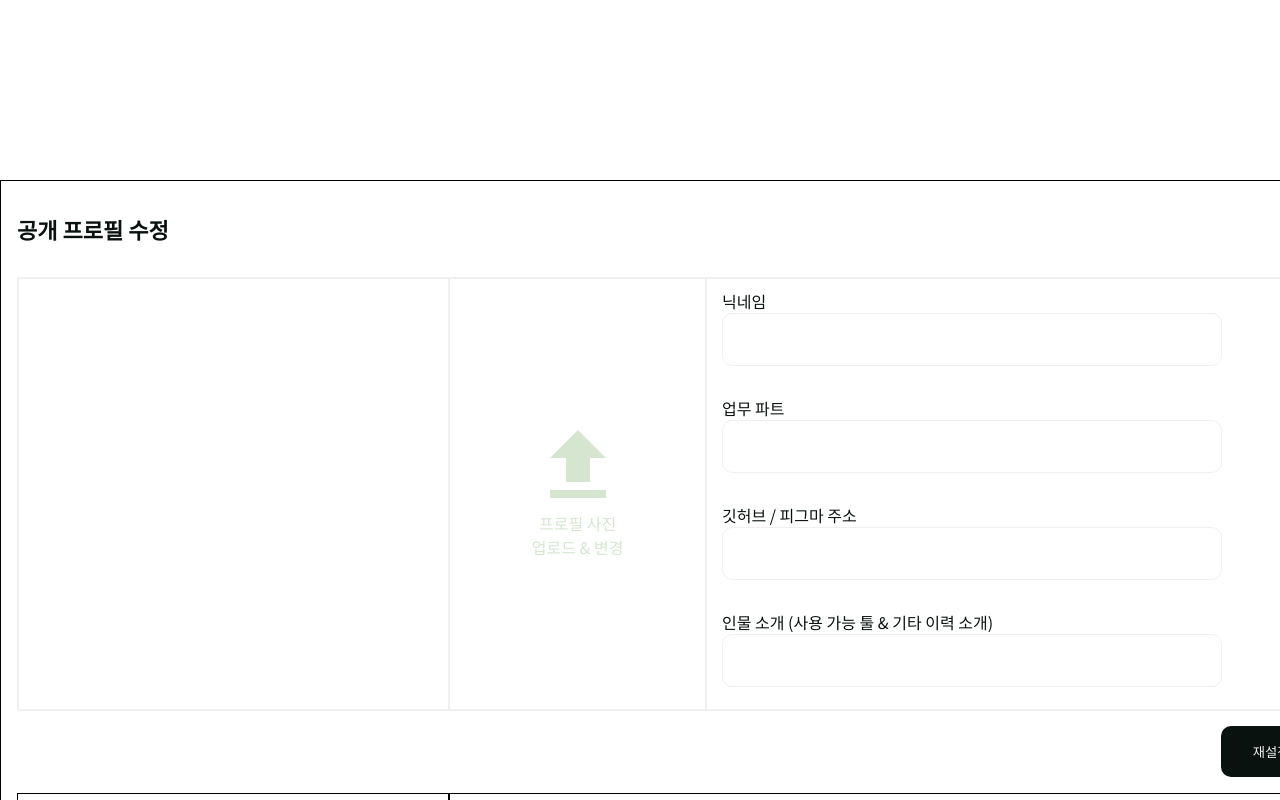
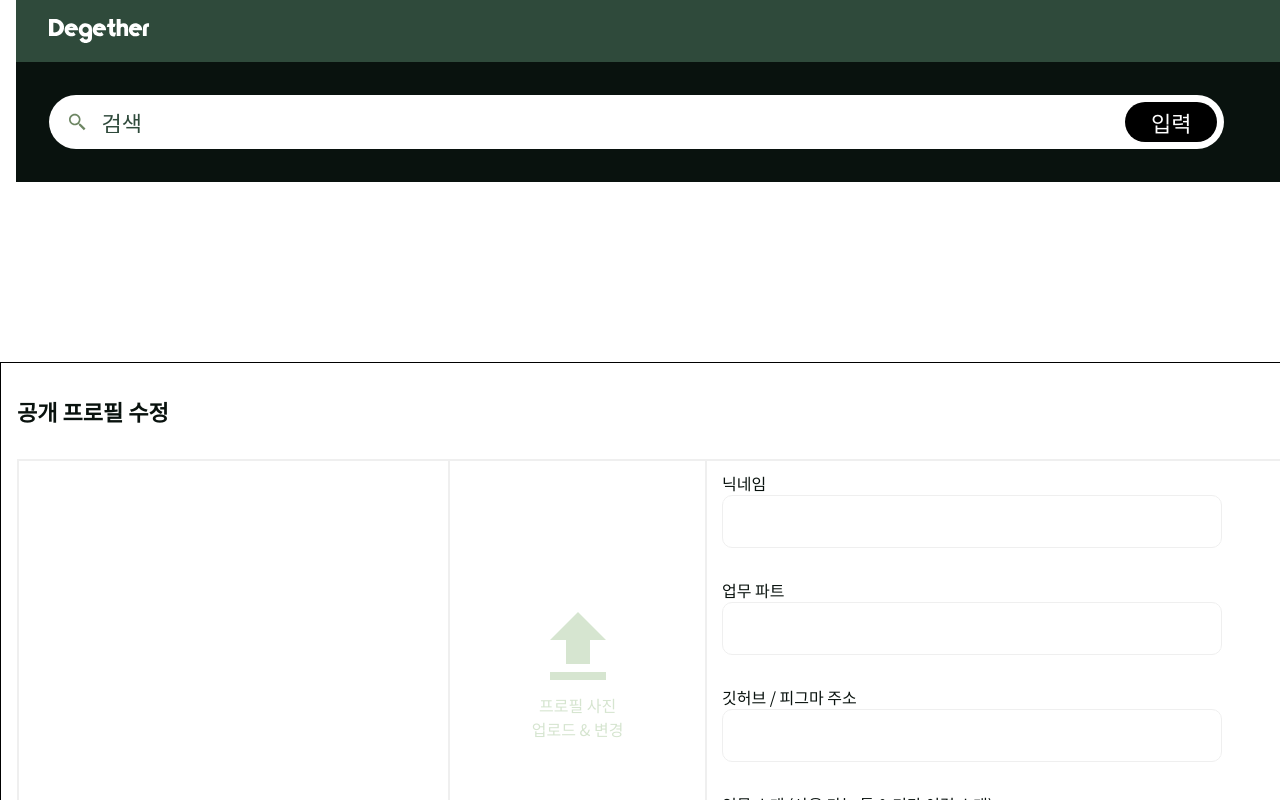
Before and after one commit to Degether/degether, a React (Create React App) app in the folder degether/: page /mypage in a window 1280 px wide. Shown: the top 800 px of the page. Built offline with nearby package versions, Linux system fonts and the light colour scheme; a small style sheet from the web is missing.

Commit message:
feat : 전체 사이즈 조정

```diff
--- a/degether/src/App.css
+++ b/degether/src/App.css
@@ -5,3 +5,11 @@
   font-family: "Noto Sans KR", sans-serif;
   color: #09120e;
 }
+.App {
+  width: 1920px;
+  height: 1080px;
+  margin: 0 auto;
+  overflow-x: hidden;
+  overflow-y: scroll;
+  display: block;
+}
--- a/degether/src/App.js
+++ b/degether/src/App.js
@@ -12,11 +12,12 @@ import ProjectAdmin from "./pages/ProjectAdmin";
 import KakaoOAuthRedirectHandler from "./components/login/KakaoOAuthRedirectHandler";
 import NaverOAuthRedirectHandler from "./components/login/NaverOAuthRedirectHandler";
 import GoogleOAuthRedirectHandler from "./components/login/GoogleOAuthRedirectHandler";
-
+import styled from "styled-components";
 
 function App() {
   return (
     <div className="App">
+      <Header />
       <Routes>
         <Route path="/" element={<Main />} />
         <Route path="/mypage" element={<MyPage />} />
@@ -36,7 +37,6 @@ function App() {
           path="/auth/google/callback"
           element={<GoogleOAuthRedirectHandler />}
         />
-
       </Routes>
     </div>
   );
--- a/degether/src/components/login/LoginContainer.js
+++ b/degether/src/components/login/LoginContainer.js
@@ -12,10 +12,7 @@ function LoginContainer() {
     <LoginContainerWrap>
       <LoginTitle>LOGIN</LoginTitle>
       <LoginBackgroundImage>
-        <ImgWrap>
-          <Logo src="img/logo.svg" />
-          <Degether src="./images/Degether.png" />
-        </ImgWrap>
+        <img src="./images/Degether.png" />
       </LoginBackgroundImage>
       <GoogleLoginBtn onClick={LoginGoogle}>
         <img src="./images/GoogleIcon.png" />
@@ -66,7 +63,7 @@ const LoginContainerWrap = styled.div`
   display: flex;
   flex-direction: column;
   align-items: center;
-  margin-right: 16px;
+  margin-right: 24px;
 `;
 
 const LoginTitle = styled.div`
@@ -84,21 +81,12 @@ const LoginBackgroundImage = styled.div`
   width: 421px;
   height: 422px;
   margin-top: 40px;
+  img {
+    width: 421px;
+    height: 422px;
+  }
 `;
-const ImgWrap = styled.div`
-  display: flex;
-  align-items: center;
-  justify-content: center;
-`;
-const Logo = styled.img`
-  width: 164px;
-  height: 41.5px;
-  position: absolute;
-`;
-const Degether = styled.img`
-  width: 421px;
-  height: 422px;
-`;
+
 const GoogleLoginBtn = styled.div`
   width: 421px;
   height: 54px;
--- a/degether/src/pages/Main.js
+++ b/degether/src/pages/Main.js
@@ -1,6 +1,5 @@
 import React, { useState } from "react";
 import styled from "styled-components";
-import Header from "../components/Header";
 import Card from "../components/main/Card";
 import ProjectCreateModal from "../components/main/ProjectCreateModal";
 import LoginContainer from "../components/login/LoginContainer";
@@ -11,7 +10,6 @@ function Main() {
 
   return (
     <>
-      <Header />
       <MainContainer>
         {createModal === true ? <ProjectCreateModal /> : null}
         <CardGrid>
```
Also changed, not shown: degether/public/images/Degether.png.
